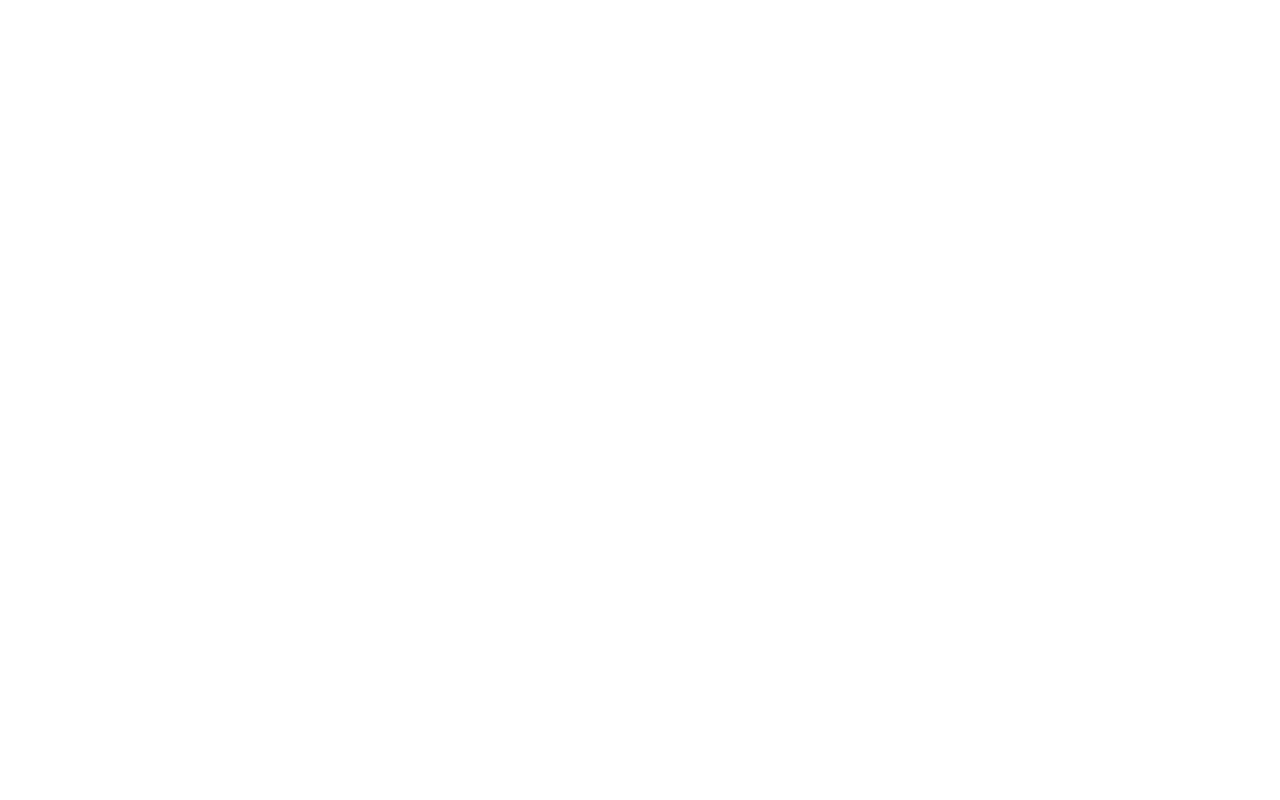
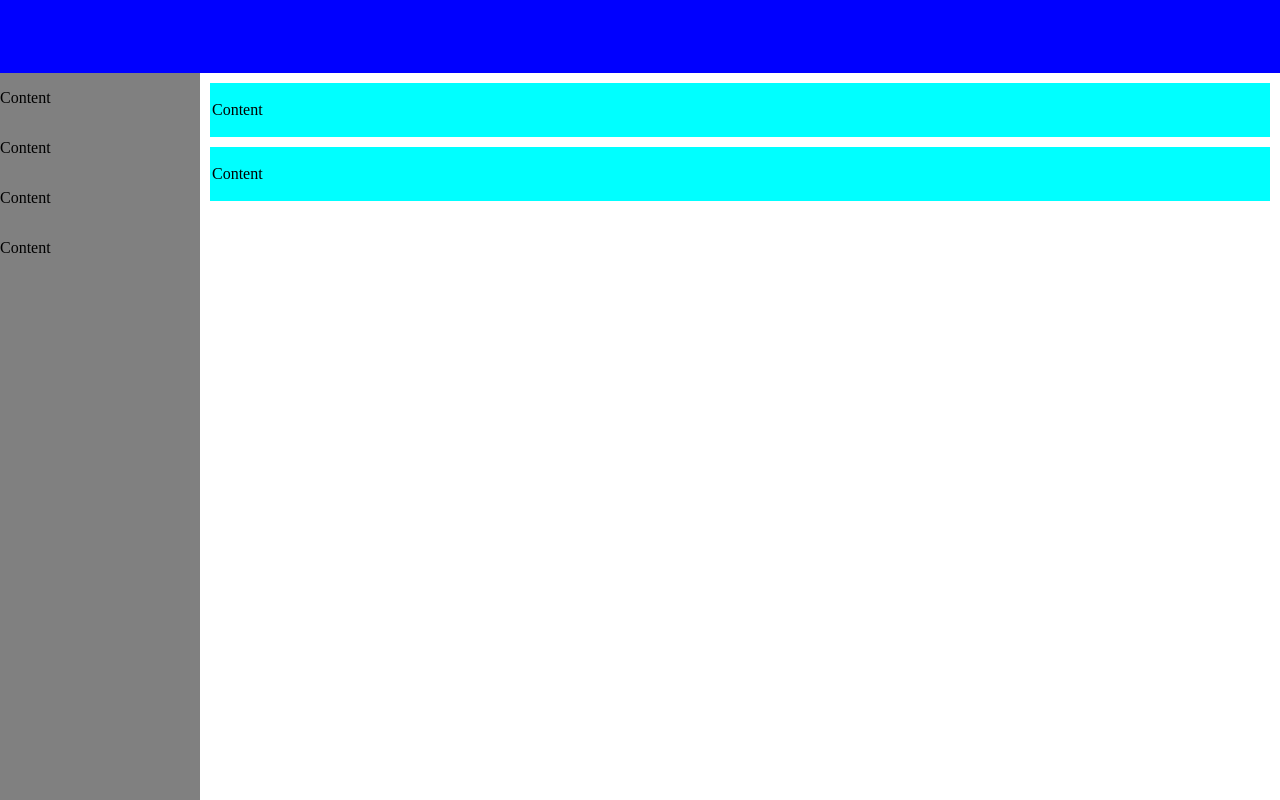
Before and after one commit to core-ryan/todo, a website built with webpack: page src/index.html in a window 1280 px wide. Built offline with nearby package versions, Linux system fonts and the light colour scheme.

Commit message:
- Basic webpage grid layout configured

```diff
--- a/package.json
+++ b/package.json
@@ -20,6 +20,7 @@
   "devDependencies": {
     "css-loader": "^7.1.1",
     "html-webpack-plugin": "^5.6.0",
+    "style-loader": "^4.0.0",
     "webpack": "^5.91.0",
     "webpack-cli": "^5.1.4"
   }
--- a/src/index.html
+++ b/src/index.html
@@ -7,5 +7,24 @@
 </head>
 <body>
 
+    <div class="header">
+
+    </div>
+    <div class="content">
+        <div class="sidebar">
+            <p>Content</p>
+            <p>Content</p>
+            <p>Content</p>
+            <p>Content</p>
+        </div>
+        <div class="main-section">
+            <div class="todo-card">
+                <p>Content</p>
+            </div>
+            <div class="todo-card">
+                <p>Content</p>
+            </div>
+        </div>
+    </div>
 </body>
 </html>
--- a/src/index.js
+++ b/src/index.js
@@ -0,0 +1 @@
+import './styles.css';
--- /dev/null
+++ b/src/styles.css
@@ -0,0 +1,43 @@
+body {
+    margin: 0px;
+    display: grid;
+    grid-template-columns: 1fr 5fr;
+    grid-template-rows: 1fr 10fr;
+    height: 100vh;
+}
+
+.header {
+    background-color: blue;
+    grid-row: 1/2;
+    grid-column: 1/3;
+}
+
+.content {
+    display: flex;
+    grid-column: 1/3;
+    grid-row: 2/3;
+}
+
+.sidebar {
+    background-color: grey;
+    word-wrap: break-word;
+    grid-row: 2/3;
+    display: flex;
+    flex-direction: column;
+    min-width: 200px;
+}
+
+
+.main-section {
+    grid-column: 1/3;
+    grid-row: 2/3;
+    width: 100%;
+}
+
+.todo-card {
+    background-color: aqua;
+    height: auto;
+    padding: 2px;
+    width: auto;
+    margin: 10px;
+}
--- /dev/null
+++ b/src/todo-item.js
@@ -0,0 +1,4 @@
+export default function createTodoItem (title, description, dueDate, priority) {
+
+    return {title, description, dueDate, priority};
+}
```
Also changed, not shown: 1 other file.
